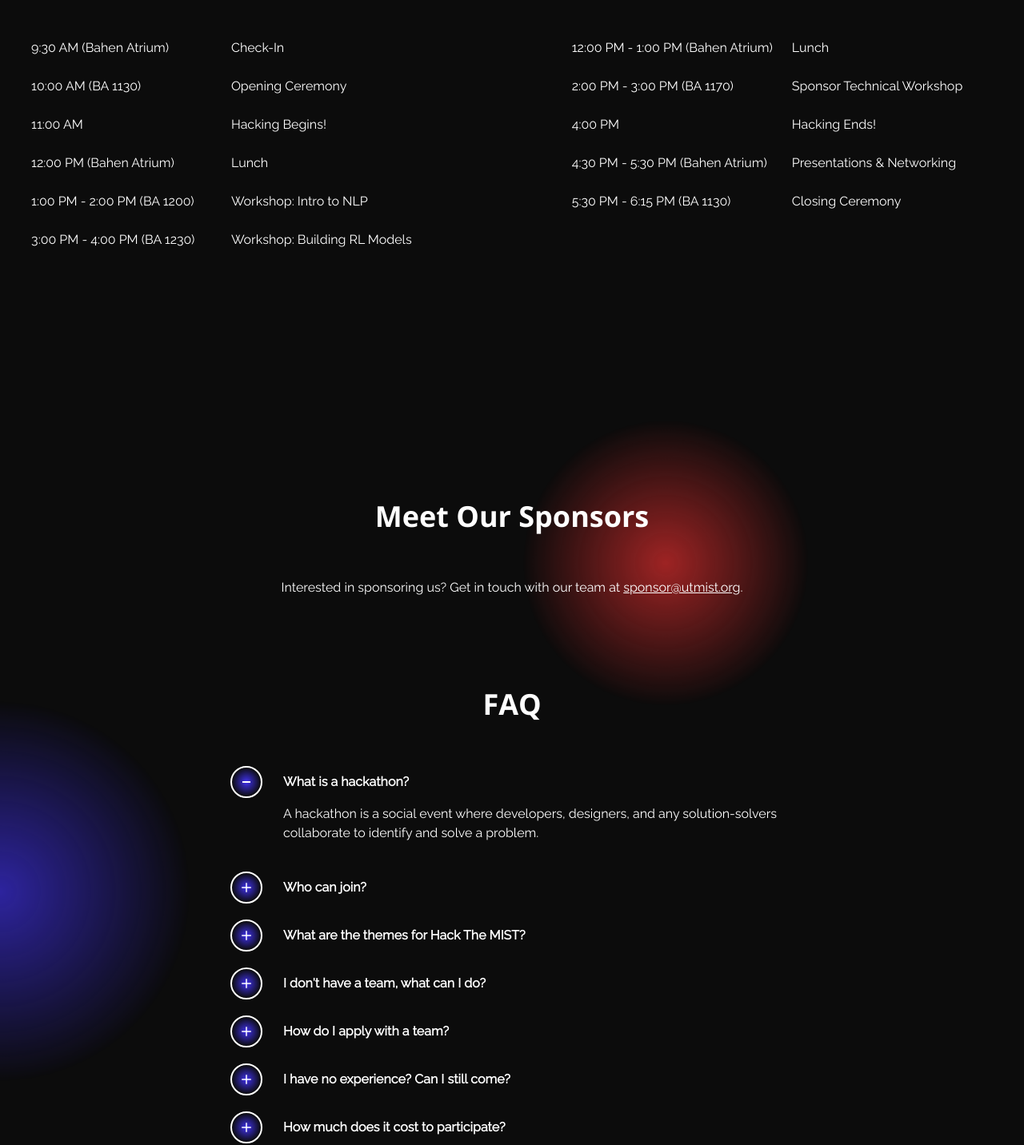
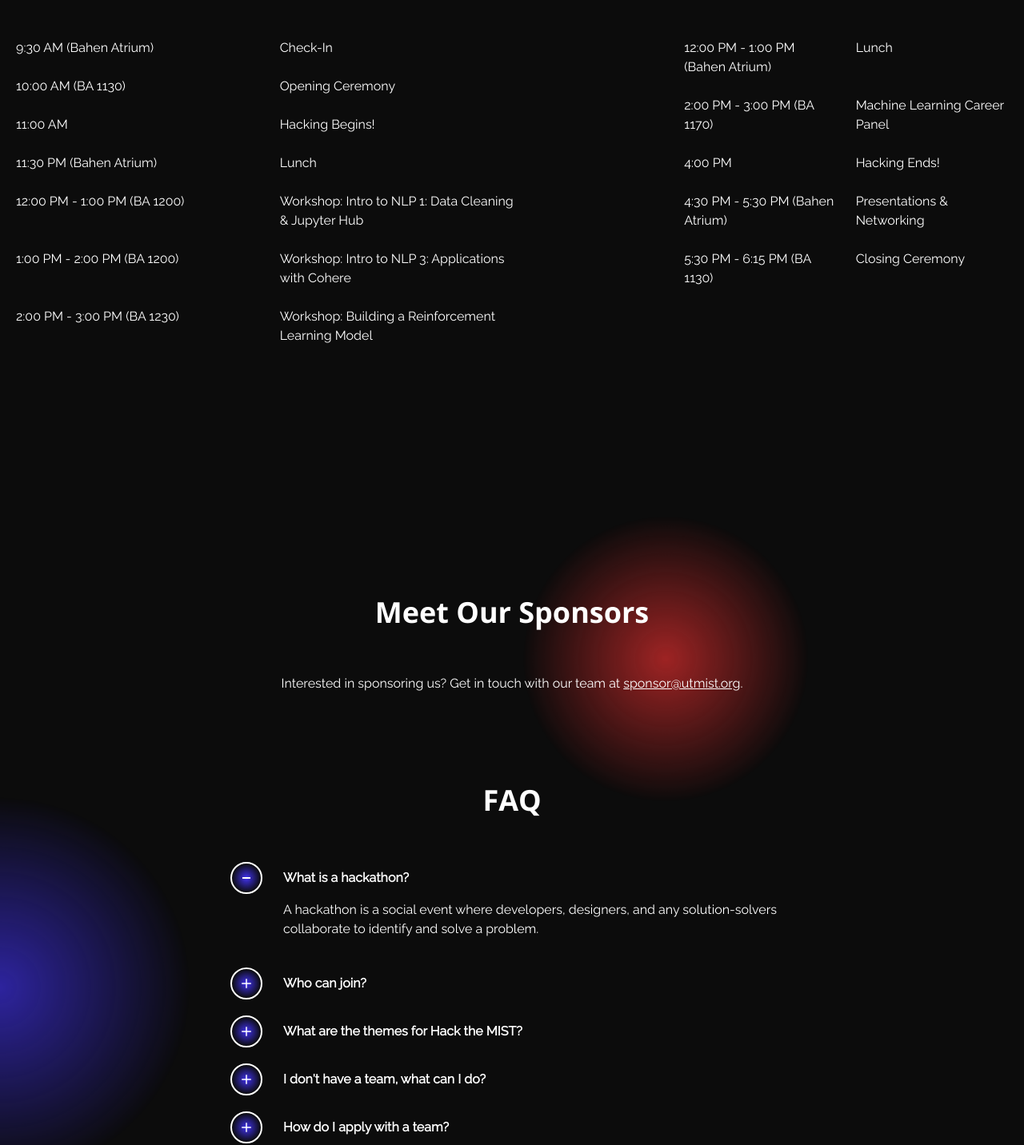
Before and after one commit to UTMIST/hackthemist, a React (Create React App) app: page / in a window 1280 px wide. Shown: the part 2599-4031 px from the top of the page at 80% size. Built offline with nearby package versions, Linux system fonts and the light colour scheme.

Commit message:
02-19-updates (#26)

```diff
--- a/src/sections/FAQ.tsx
+++ b/src/sections/FAQ.tsx
@@ -68,7 +68,7 @@ const Component = () => (
                     <AccordionPanel pb={4} >
                        <Box paddingLeft='26px'>
                         <Box paddingLeft='10'>
-                            High school, undergraduate, and graduate students with any academic or professional background.
+                            High school, undergraduate, and graduate students with some programming experience.
                         </Box>
                        </Box>
                     </AccordionPanel>
@@ -89,7 +89,7 @@ const Component = () => (
                         )}
                         <Box as="span" flex='1' textAlign='left' paddingLeft='10'>
                         <b>
-                            What are the themes for Hack The MIST?
+                            What are the themes for Hack the MIST?
                         </b>
                         </Box>
                     </AccordionButton>
@@ -97,7 +97,7 @@ const Component = () => (
                     <AccordionPanel pb={4} >
                        <Box paddingLeft='26px'>
                         <Box paddingLeft='10'>
-                            Hack The MIST has challenges revolving around NLP, Art, and Climate Change. Your team can address any theme(s) of your choice and build a project using machine learning to solve a real-world problem in that realm.                         </Box>
+                            Hack the MIST has challenges revolving around NLP, Art, and Climate Change. Your team can address any theme(s) of your choice and build a project using machine learning to solve a real-world problem in that realm.                         </Box>
                        </Box>
                     </AccordionPanel>
                 </>
@@ -181,7 +181,7 @@ const Component = () => (
                     <AccordionPanel pb={4} >
                        <Box paddingLeft='26px'>
                         <Box paddingLeft='10'>
-                            This hackathon is open to all beginners. We plan to have workshops and on-site mentors to support you. If you are a beginner and looking for a platform to build your first machine learning project, this can be a great opportunity for you. Don't worry and go for it!
+                            This hackathon is open to beginners with some programming experience. If you've taken a beginners programming class or have programmed in any language before, you will be just fine! We also plan to have workshops and on-site mentors to support you. If this sounds like you and you're looking for a platform to build your first machine learning project, we'll see you there.
                         </Box>
                        </Box>
                     </AccordionPanel>
@@ -376,7 +376,7 @@ const Component = () => (
                         )}
                         <Box as="span" flex='1' textAlign='left' paddingLeft='10'>
                         <b>
-                            What are some learning outcomes and benefits of Hack The MIST?
+                            What are some learning outcomes and benefits of Hack the MIST?
                         </b>
                         </Box>
                     </AccordionButton>
--- a/src/sections/Schedule.tsx
+++ b/src/sections/Schedule.tsx
@@ -46,22 +46,28 @@ const Schedule = () => {
                                     <Text>Hacking Begins!</Text>
                                 </GridItem>
                                 <GridItem>
-                                    <Text>12:00 PM (Bahen Atrium)</Text>
+                                    <Text>11:30 PM (Bahen Atrium)</Text>
                                 </GridItem>
                                 <GridItem>
                                     <Text>Lunch</Text>
                                 </GridItem>
                                 <GridItem>
+                                    <Text>12:00 PM - 1:00 PM (BA 1200)</Text>
+                                </GridItem>
+                                <GridItem>
+                                    <Text>Workshop: Intro to NLP 1: Data Cleaning & Jupyter Hub</Text>
+                                </GridItem>
+                                <GridItem>
                                     <Text>1:00 PM - 2:00 PM (BA 1200)</Text>
                                 </GridItem>
                                 <GridItem>
-                                    <Text>Workshop: Intro to NLP</Text>
+                                    <Text>Workshop: Intro to NLP 3: Applications with Cohere</Text>
                                 </GridItem>
                                 <GridItem>
-                                    <Text>3:00 PM - 4:00 PM (BA 1230)</Text>
+                                    <Text>2:00 PM - 3:00 PM (BA 1230)</Text>
                                 </GridItem>
                                 <GridItem>
-                                    <Text>Workshop: Building RL Models </Text>
+                                    <Text>Workshop: Building a Reinforcement Learning Model</Text>
                                 </GridItem>
                             </Grid>
                         </Box>
@@ -82,7 +88,7 @@ const Schedule = () => {
                                     <Text>2:00 PM - 3:00 PM (BA 1170)</Text>
                                 </GridItem>
                                 <GridItem>
-                                    <Text>Sponsor Technical Workshop</Text>
+                                    <Text>Machine Learning Career Panel</Text>
                                 </GridItem>
                                 <GridItem>
                                     <Text>4:00 PM</Text>
```
